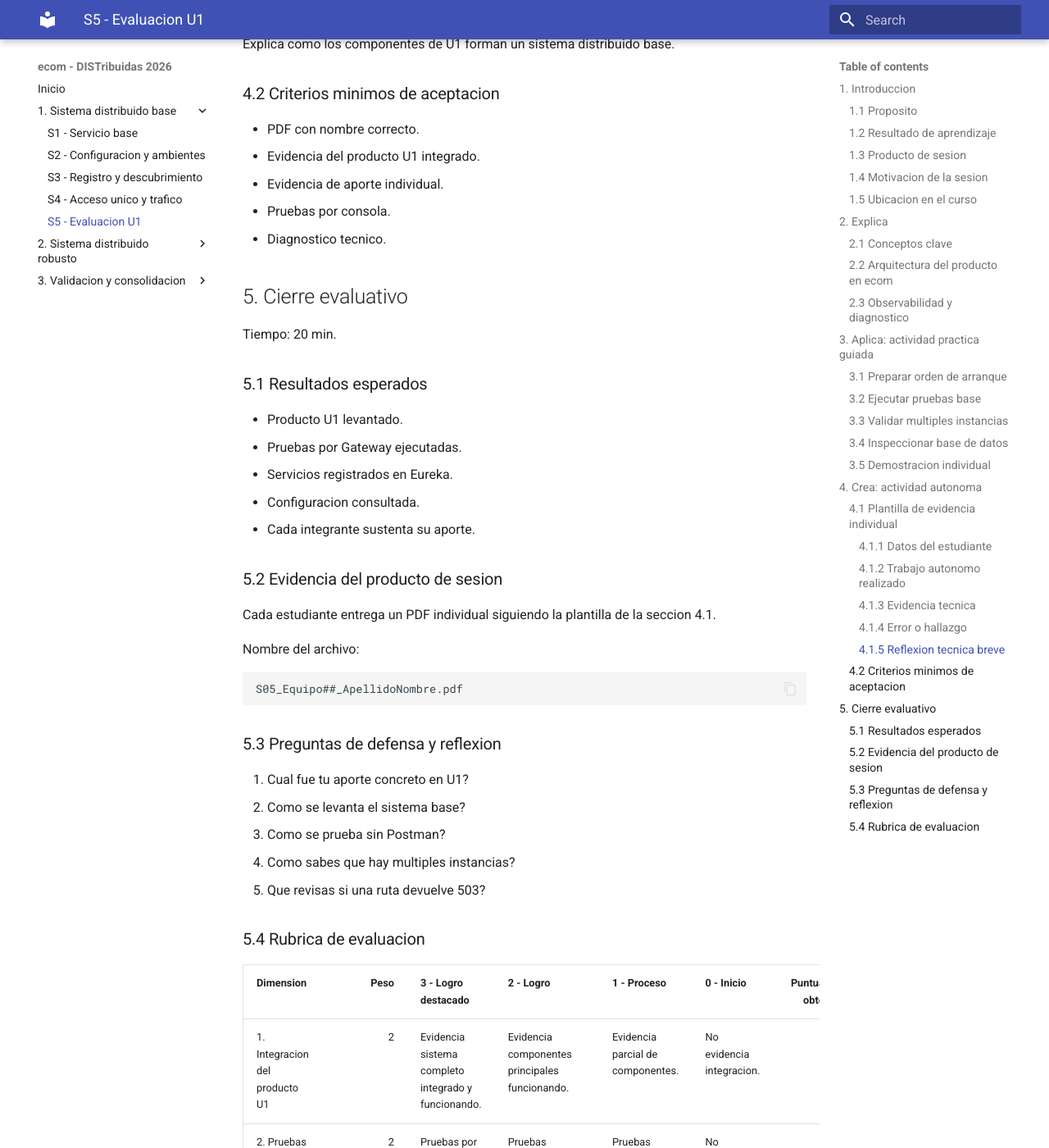
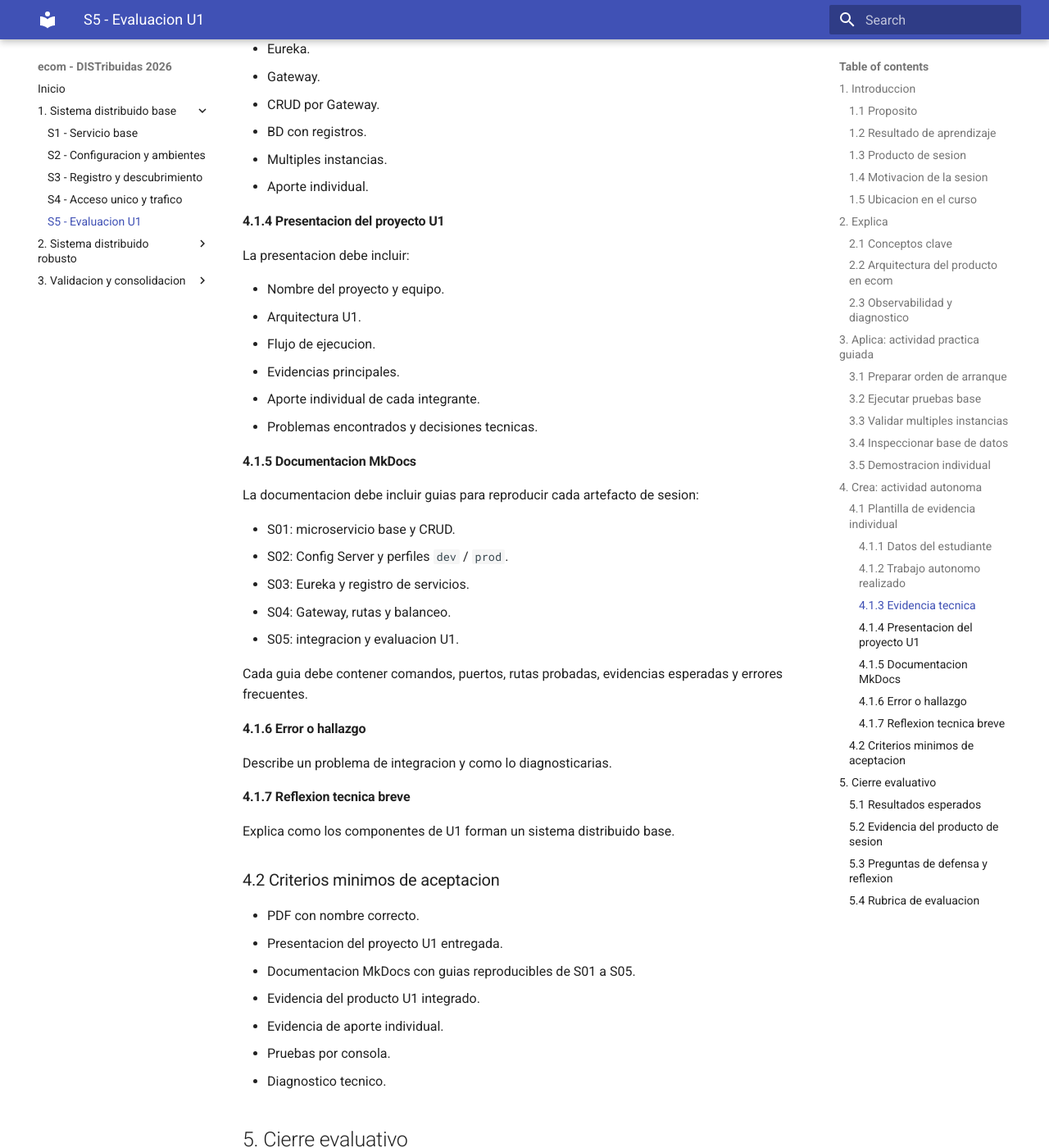
Before and after one commit to 261dist/ecom, an MkDocs documentation site: the page built from docs/sesiones/s05-evaluacion-u1.md, in a window 1280 px wide and 1400 px high, scrolled down 4612 px. Shown: the whole window at 82% size. Built offline with MkDocs 1.6.1 and Material for MkDocs 9.7.7, drawn with Linux system fonts in a browser that asks for light colours; some of the changed text lies outside the part shown.

Commit message:
first commit

````diff
--- a/docs/sesiones/s05-evaluacion-u1.md
+++ b/docs/sesiones/s05-evaluacion-u1.md
@@ -142,11 +142,25 @@ Tiempo: 4h fuera del aula.
 
 ### 4.1 Plantilla de evidencia individual
 
-Entrega un PDF con el siguiente nombre:
+La evaluacion U1 requiere tres entregables:
+
+1. Evidencia individual en PDF.
+2. Presentacion del proyecto U1 (PPT o equivalente).
+3. Documentacion en MkDocs con guias reproducibles de los artefactos trabajados en las sesiones de U1.
+
+Entrega el PDF con el siguiente nombre:
 
 ```text
 S05_Equipo##_ApellidoNombre.pdf
 ```
+
+Entrega la presentacion con el siguiente nombre:
+
+```text
+U1_Equipo##_Presentacion.pdf
+```
+
+La documentacion MkDocs debe estar en el repositorio y publicada o ejecutable localmente con `mkdocs serve`.
 
 #### 4.1.1 Datos del estudiante
 
@@ -174,17 +188,42 @@ S05_Equipo##_ApellidoNombre.pdf
 - Multiples instancias.
 - Aporte individual.
 
-#### 4.1.4 Error o hallazgo
+#### 4.1.4 Presentacion del proyecto U1
+
+La presentacion debe incluir:
+
+- Nombre del proyecto y equipo.
+- Arquitectura U1.
+- Flujo de ejecucion.
+- Evidencias principales.
+- Aporte individual de cada integrante.
+- Problemas encontrados y decisiones tecnicas.
+
+#### 4.1.5 Documentacion MkDocs
+
+La documentacion debe incluir guias para reproducir cada artefacto de sesion:
+
+- S01: microservicio base y CRUD.
+- S02: Config Server y perfiles `dev` / `prod`.
+- S03: Eureka y registro de servicios.
+- S04: Gateway, rutas y balanceo.
+- S05: integracion y evaluacion U1.
+
+Cada guia debe contener comandos, puertos, rutas probadas, evidencias esperadas y errores frecuentes.
+
+#### 4.1.6 Error o hallazgo
 
 Describe un problema de integracion y como lo diagnosticarias.
 
-#### 4.1.5 Reflexion tecnica breve
+#### 4.1.7 Reflexion tecnica breve
 
 Explica como los componentes de U1 forman un sistema distribuido base.
 
 ### 4.2 Criterios minimos de aceptacion
 
 - PDF con nombre correcto.
+- Presentacion del proyecto U1 entregada.
+- Documentacion MkDocs con guias reproducibles de S01 a S05.
 - Evidencia del producto U1 integrado.
 - Evidencia de aporte individual.
 - Pruebas por consola.
@@ -204,7 +243,7 @@ Tiempo: 20 min.
 
 ### 5.2 Evidencia del producto de sesion
 
-Cada estudiante entrega un PDF individual siguiendo la plantilla de la seccion 4.1.
+Cada estudiante entrega un PDF individual siguiendo la plantilla de la seccion 4.1. El equipo entrega ademas una presentacion del proyecto U1 y documentacion MkDocs con guias reproducibles de los artefactos de S01 a S05.
 
 Nombre del archivo:
 
@@ -229,7 +268,7 @@ S05_Equipo##_ApellidoNombre.pdf
 | 3. Diagnostico | 2 | Diagnostica fallos de integracion con claridad. | Explica un problema y causa probable. | Menciona problema sin analisis. | No diagnostica. | |
 | 4. Aporte individual | 2 | Aporte verificable, claro y conectado al producto. | Aporte identificable. | Aporte general. | No se identifica aporte. | |
 | 5. Defensa tecnica | 1 | Responde con precision y criterio tecnico. | Responde adecuadamente. | Responde parcialmente. | No sustenta. | |
-| 6. Orden y evidencias | 1 | PDF ordenado, completo y legible. | Evidencias suficientes. | Evidencias poco claras. | Evidencia insuficiente. | |
+| 6. Orden, presentacion y documentacion | 1 | PDF ordenado, presentacion clara (PPT o equivalente) y MkDocs reproducible. | Evidencias suficientes con presentacion y documentacion. | Evidencias poco claras o documentacion incompleta. | Evidencia insuficiente. | |
 
 Puntuacion acumulada = suma de (`Peso` * `Puntuacion obtenida`) = ____.
 
@@ -238,7 +277,7 @@ Nota final = (`Puntuacion acumulada` / 30) * 20 = ____.
 Para usar la rubrica con IA, solicita:
 
 ```text
-Evalua el PDF usando la rubrica de la sesion.
+Evalua el PDF, la presentacion y la documentacion MkDocs usando la rubrica de la sesion.
 Para cada dimension selecciona la puntuacion obtenida usando la escala Inicio=0, Proceso=1, Logro=2, Logro destacado=3.
 Justifica brevemente cada puntuacion.
 Calcula la puntuacion acumulada con la formula: suma de (Peso * Puntuacion obtenida).
````
Also changed, not shown: docs/sesiones/s12-evaluacion-u2.md (+48 -3 lines), docs/sesiones/s16-evaluacion-final.md (+45 -3 lines).
